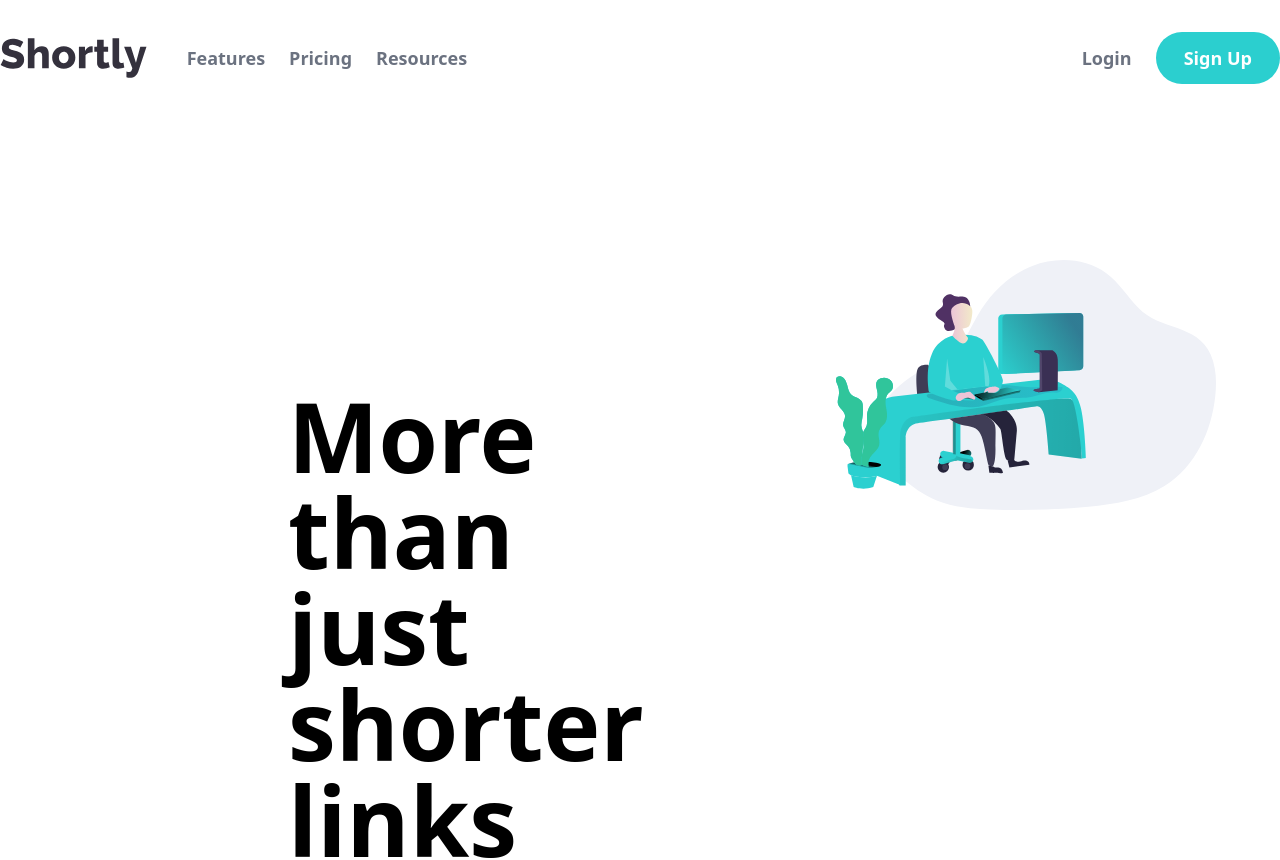
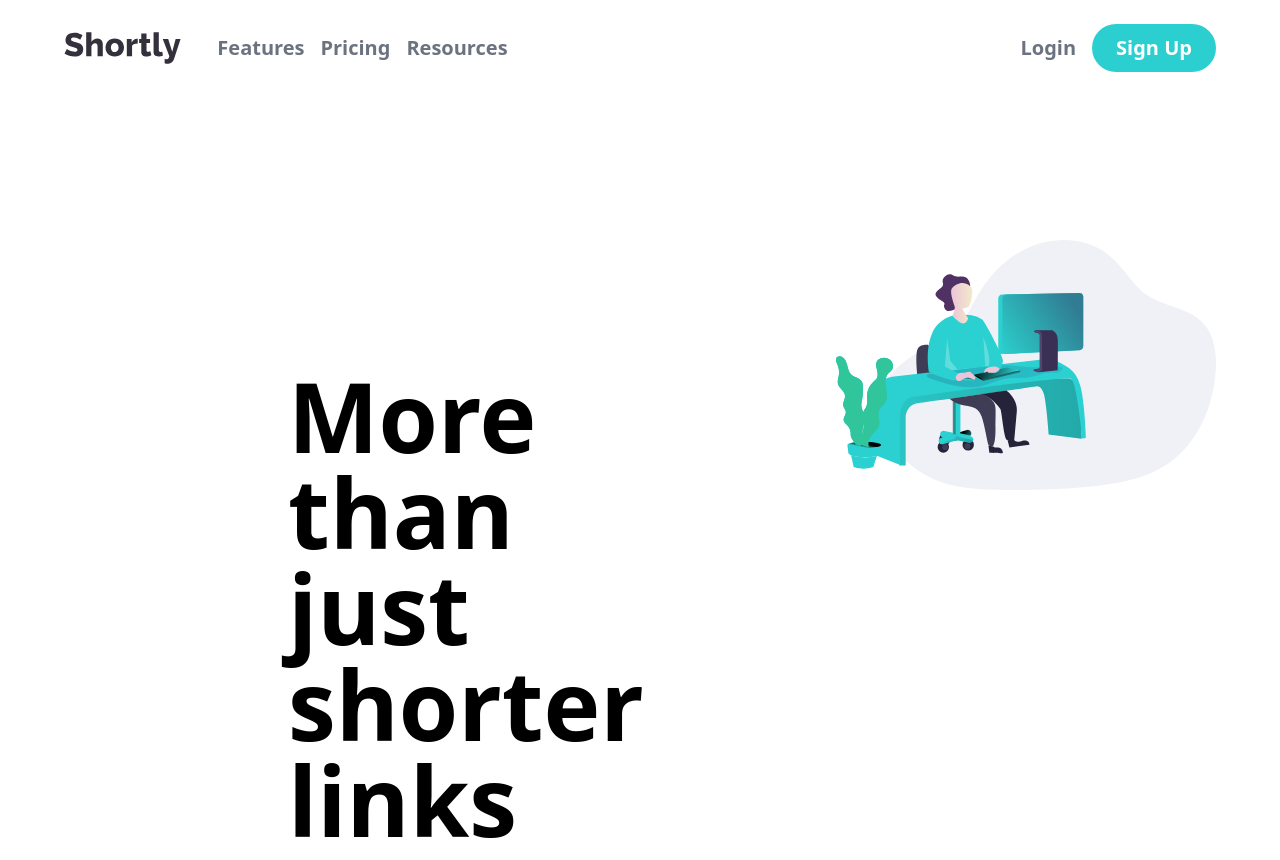
Before and after one commit to haneenabdelhaleem111/URL-Shortening, a React (Create React App) app: page / in a window 1280 px wide. Shown: the top 860 px of the page. Built offline with nearby package versions, Linux system fonts and the light colour scheme.

Commit message:
Fix navbar

```diff
--- a/src/Components/Navbar.js
+++ b/src/Components/Navbar.js
@@ -4,13 +4,15 @@ const Navbar = () => {
   const [isOpen, setIsOpen] = useState(false);
 
   return (
-    <nav className="max-w-7xl mx-auto px-4 sm:px-6 lg:px-0 py-4 sm:py-8">
+    <nav className="w-11/12 max-w-6xl mx-auto py-6">
       <div className="flex items-center justify-between">
-        {/* Logo + Links */}
-        <div className="flex items-center gap-4 sm:gap-6">
-          <img src="/images/logo.svg" alt="logo" className="h-8 sm:h-10" />
+        {/* Logo and Links Wrapper */}
+        <div className="flex items-center gap-4 sm:gap-5">
+          {/* Logo */}
+          <img src="./images/logo.svg" alt="logo" className="h-6 sm:h-8" />
 
-          <ul className="hidden md:flex items-center gap-4 sm:gap-6 text-base md:text-lg pl-4">
+          {/* Links */}
+          <ul className="hidden md:flex items-center gap-4 text-lg sm:text-xl pl-4">
             <li className="cursor-pointer font-semibold hover:text-black text-gray-500">
               Features
             </li>
@@ -23,17 +25,19 @@ const Navbar = () => {
           </ul>
         </div>
 
-        {/* Auth + Hamburger */}
-        <div className="flex items-center gap-4 sm:gap-6">
-          <ul className="hidden md:flex items-center gap-4 sm:gap-6 text-base md:text-lg">
+        {/* Auth Links / Hamburger */}
+        <div className="flex items-center gap-4 sm:gap-5">
+          {/* Desktop Auth */}
+          <ul className="hidden md:flex items-center gap-4 text-lg sm:text-xl">
             <li className="cursor-pointer hover:text-black text-gray-500 font-semibold">
               Login
             </li>
-            <li className="cursor-pointer bg-[#2BCFCF] text-white font-semibold px-5 py-2 sm:px-7 sm:py-3 rounded-full hover:bg-[#6FE1E1] transition">
+            <li className="cursor-pointer bg-[#2BCFCF] text-white font-semibold px-5 py-2 sm:px-6 sm:py-2.5 rounded-full hover:bg-[#6FE1E1] transition">
               Sign Up
             </li>
           </ul>
 
+          {/* Mobile Hamburger */}
           <button
             className="md:hidden text-xl sm:text-2xl"
             onClick={() => setIsOpen(!isOpen)}
@@ -45,22 +49,34 @@ const Navbar = () => {
 
       {/* Mobile Menu */}
       {isOpen && (
-        <div className="md:hidden mt-4 flex flex-col gap-3 sm:gap-4">
-          <a href="#features" className="cursor-pointer hover:text-gray-600">
+        <div className="md:hidden mt-3 flex flex-col gap-3 sm:gap-4">
+          <a
+            href="#features"
+            className="cursor-pointer hover:text-gray-600 text-base sm:text-lg"
+          >
             Features
           </a>
-          <a href="#pricing" className="cursor-pointer hover:text-gray-600">
+          <a
+            href="#pricing"
+            className="cursor-pointer hover:text-gray-600 text-base sm:text-lg"
+          >
             Pricing
           </a>
-          <a href="#resources" className="cursor-pointer hover:text-gray-600">
+          <a
+            href="#resources"
+            className="cursor-pointer hover:text-gray-600 text-base sm:text-lg"
+          >
             Resources
           </a>
-          <a href="#login" className="cursor-pointer hover:text-gray-600">
+          <a
+            href="#login"
+            className="cursor-pointer hover:text-gray-600 text-base sm:text-lg"
+          >
             Login
           </a>
           <a
             href="#signup"
-            className="cursor-pointer bg-[#2BCFCF] text-white px-4 py-2 sm:px-5 sm:py-2 rounded-full hover:bg-[#6FE1E1] transition"
+            className="cursor-pointer bg-blue-600 text-white px-4 py-1.5 sm:px-5 sm:py-2 rounded-full hover:bg-blue-700 transition text-base sm:text-lg"
           >
             Sign Up
           </a>
```
